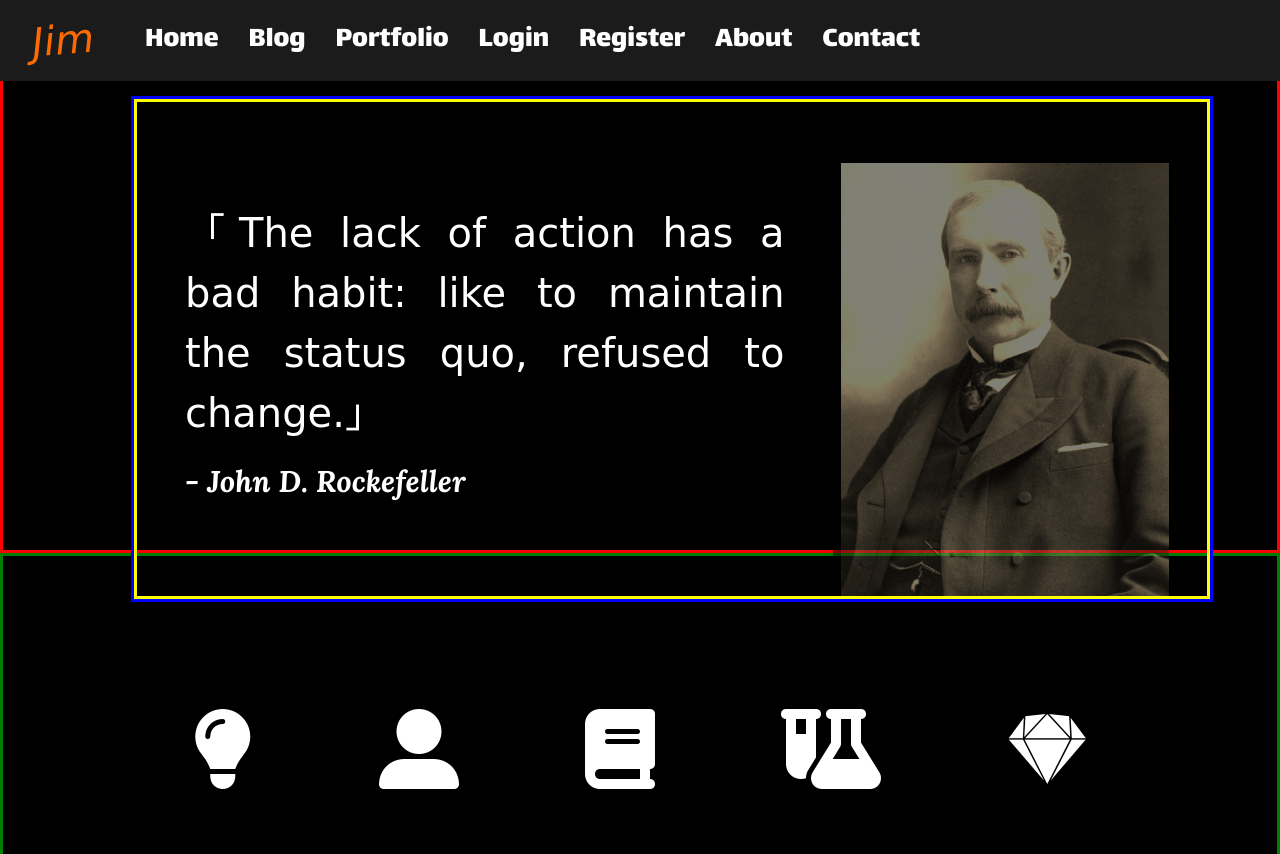
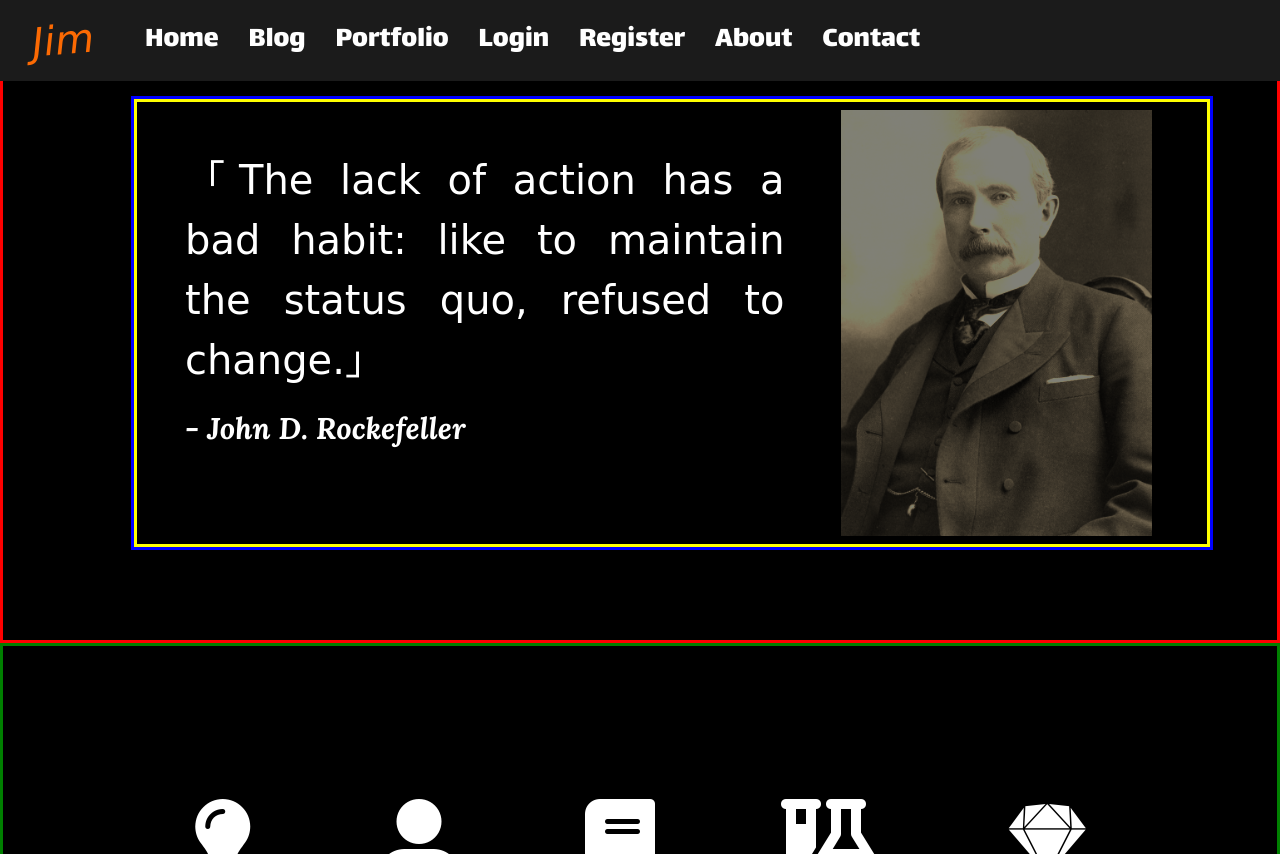
Before and after one commit to jimkk159/day-82-portfolio-website-development, a Flask app: page /home in a window 1280 px wide. Shown: the top 854 px of the page. Run offline with Flask 2, Linux system fonts and the light colour scheme; some libraries are stand-ins or nearby versions; some web fonts are replaced.

Commit message:
Style template

```diff
--- a/static/css/styles.css
+++ b/static/css/styles.css
@@ -315,32 +315,36 @@ transform: translate3d(0, 100%, 0);
 
 /* Motto */
 .motto-section .container-fluid{
-    height: 550px;
+    height: 80vh;
     padding: 7% 5% 7% 10%;
     position: relative;
     border-style: solid;
     border-color: red;
+
+}
+
+.motto-section .motto-background-img{
+    border-style: solid;
+    border-color: blue;
+    height: 100%;
+    position: relative;
+    width: 100%;
 }
 .motto-section .flex-row{
     border-style: solid;
     border-color: yellow;
-    height: 500px;
-    padding: 5% 0 3%;
+    height: 100%;
     position: relative;
+    width: 100%;
 }
-.motto-section .motto-background-img{
-    position: relative;
-    border-style: solid;
-    border-color: blue;
-}
+
 .motto-section .hide-img{
     overflow: hidden;
 }
 .motto-section .motto-background-img img{
     background-repeat: no-repeat;
     filter:sepia(100%);
-    max-height:450px;
-    position: absolute;
+    max-height:100%;
 }
 .motto-section .shadow{
     background-color: black;
```
